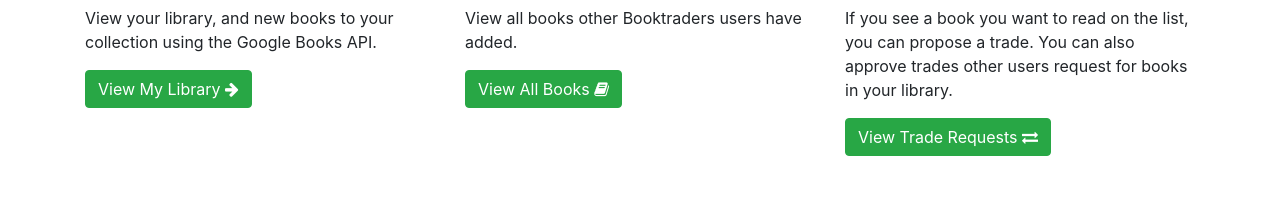
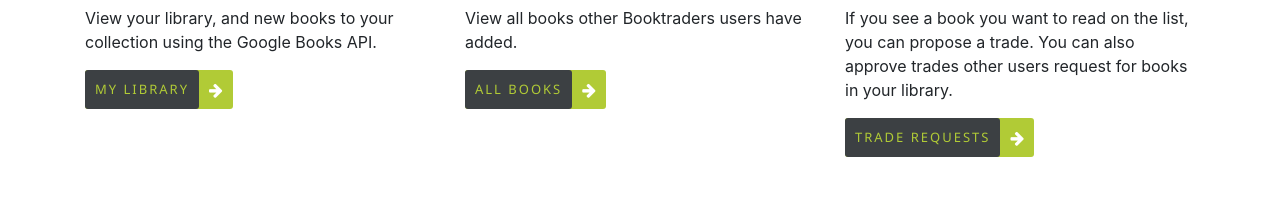
Before and after one commit to saracarlile/book-trading, an Angular app: page /home in a window 1280 px wide. Shown: the part 393-600 px from the top of the page. Built offline with nearby package versions, Linux system fonts and the light colour scheme.

Commit message:
working on buttons

```diff
--- a/src/app/home/home.component.css
+++ b/src/app/home/home.component.css
@@ -0,0 +1,49 @@
+/*button css */
+
+.green {
+    display: flex;
+    border-radius: 3px;
+    display: inline-block;
+    padding-right: 10px;
+    color: #fff;
+    text-decoration: none;
+    font-family: "Segoe UI",Roboto,"Helvetica Neue",Arial,sans-serif;
+    background: #b1cb36;
+
+}
+
+.green:after {
+    font-family: FontAwesome;
+    content: '\f061';
+    color: white;
+    display: inline-block;
+    vertical-align: middle;
+ }
+
+ .green:hover {
+    color: #fff;
+    cursor: pointer;
+ }
+
+ .green:hover span {
+    color: #fff;
+    cursor: pointer;
+ }
+
+ .green:active {
+    box-shadow: 1px 2px 1px rgba(0, 0, 0, 0.51);
+    -moz-box-shadow: 1px 2px 1px rgba(0, 0, 0, 0.51);
+    -webkit-box-shadow: 1px 2px 1px rgba(0, 0, 0, 0.51);
+ }
+
+
+ .button-span {
+    color: #b1cb36;
+    padding: 10px;
+    margin-right: 10px;
+    display: inline-block;
+    background: #3c4043;;
+    letter-spacing: 2px;
+    border-radius: 3px;
+    font-size: 13px;
+ }
--- a/src/app/home/home.component.html
+++ b/src/app/home/home.component.html
@@ -11,17 +11,17 @@
     <div class="col-lg-4">
       <h4>My Books</h4>
       <p>View your library, and new books to your collection using the Google Books API.</p>
-      <p><a class="btn btn-success" href="#" role="button">View My Library <i class="fa fa-arrow-right" aria-hidden="true"></i></a></p>
+      <p><a routerLink="/my-books" class="green"><span class="button-span">MY LIBRARY</span></a></p>
     </div>
     <div class="col-lg-4">
       <h4>View Books</h4>
       <p>View all books other Booktraders users have added.</p>
-      <p><a class="btn btn-success" href="#" role="button">View All Books <i class="fa fa-book" aria-hidden="true"></i></a></p>
+      <p><a routerLink="/all-books" class="green"><span class="button-span">ALL BOOKS</span></a></p>
     </div>
     <div class="col-lg-4">
       <h4>Trade Books</h4>
       <p>If you see a book you want to read on the list, you can propose a trade.  You can also approve trades other users request for books in your library.</p>
-      <p><a class="btn btn-success" href="#" role="button">View Trade Requests <i class="fa fa-exchange" aria-hidden="true"></i></a></p>
+      <p><a routerLink="/my-books" class="green"><span class="button-span">TRADE REQUESTS</span></a></p>
     </div>
   </div>
 </div><!-- close container -->
--- a/src/app/my-books/my-books.component.css
+++ b/src/app/my-books/my-books.component.css
@@ -104,16 +104,65 @@
         border-radius: .25rem;
         transition: all .15s ease-in-out;
         cursor: pointer;
-        }
-     .button:hover {
+    }
+    .button:hover {
         -webkit-box-shadow: rgba(0,0,0,1) 0 1px 0;
         -moz-box-shadow: rgba(0,0,0,1) 0 1px 0;
         box-shadow: rgba(0,0,0,1) 0 1px 0;
-        }
-     .button:active {
+    }
+    .button:active {
         border-top-color: #3f7851;
         background: #3f7851;
         -webkit-box-shadow: rgba(0,0,0,1) 0 1px 0;
         -moz-box-shadow: rgba(0,0,0,1) 0 1px 0;
         box-shadow: rgba(0,0,0,1) 0 1px 0;
-        }
+    }
+
+    /* "green" button styles */
+
+    .green {
+        display: flex;
+        border-radius: 3px;
+        display: inline-block;
+        padding-right: 10px;
+        color: #fff;
+        text-decoration: none;
+        font-family: "Segoe UI",Roboto,"Helvetica Neue",Arial,sans-serif;
+        background: #b1cb36;
+    }
+
+    .green:after {
+        font-family: FontAwesome;
+        content: '\f002';
+        color: white;
+        display: inline-block;
+        vertical-align: middle;
+    }
+
+    .green:hover {
+        color: #fff;
+        cursor: pointer;
+    }
+
+    .green:hover span {
+        color: #fff;
+        cursor: pointer;
+    }
+
+    .green:active {
+        box-shadow: 1px 2px 1px rgba(0, 0, 0, 0.51);
+        -moz-box-shadow: 1px 2px 1px rgba(0, 0, 0, 0.51);
+        -webkit-box-shadow: 1px 2px 1px rgba(0, 0, 0, 0.51);
+    }
+
+
+    .button-span {
+        color: #b1cb36;
+        padding: 10px;
+        margin-right: 10px;
+        display: inline-block;
+        background: #3c4043;
+        letter-spacing: 2px;
+        border-radius: 3px;
+        font-size: 13px;
+    }
--- a/src/app/my-books/my-books.component.html
+++ b/src/app/my-books/my-books.component.html
@@ -7,7 +7,9 @@
       <label style="margin-top: 30px">Search for A New Book</label>
       <input [(ngModel)]="search" type="text" class="form-control" (keydown.enter)="LookupUserInfoAddBook(); updatemodalStyle();" placeholder="Enter book title, author, or topic" aria-describedby="enterbook" style="max-width: 560px; margin-bottom: 12px;">
       <div style="font-size: 18px; color: red;">{{message}}</div>
-      <div style="margin-top: 5px"><button type="btn btn-success" (click)="LookupUserInfoAddBook(); updatemodalStyle();" class="button">Search <i class="fa fa-search" aria-hidden="true"></i></button></div>
+      <div style="margin-top: 5px">
+          <a class="green" (click)="LookupUserInfoAddBook(); updatemodalStyle();"><span class="button-span">SEARCH NOW</span></a> <!--button -->
+      </div>
     </div>
   </div>
 
--- a/src/app/my-profile/my-profile.component.css
+++ b/src/app/my-profile/my-profile.component.css
@@ -10,7 +10,8 @@ body {
     color: #fff;
     text-decoration: none;
     font-family: "Segoe UI",Roboto,"Helvetica Neue",Arial,sans-serif;
-    background: #b1cb36; /* Old browsers */
+    background: #b1cb36;
+
 }
 
 .green:after {
@@ -43,10 +44,10 @@ body {
     padding: 10px;
     margin-right: 10px;
     display: inline-block;
- /*   border-right: 1px solid #b1cb36;  */
-    background: #3c4043;; /* Old browsers */
+    background: #3c4043;;
     letter-spacing: 2px;
     border-radius: 3px;
+    font-size: 13px;
  }
 
  /*https://jsfiddle.net/ProLoser/TxBdP/ nifty 2-tone CSS Button*/
```
Also changed, not shown: 4 other files (tests, documents, lock files or other folders).
